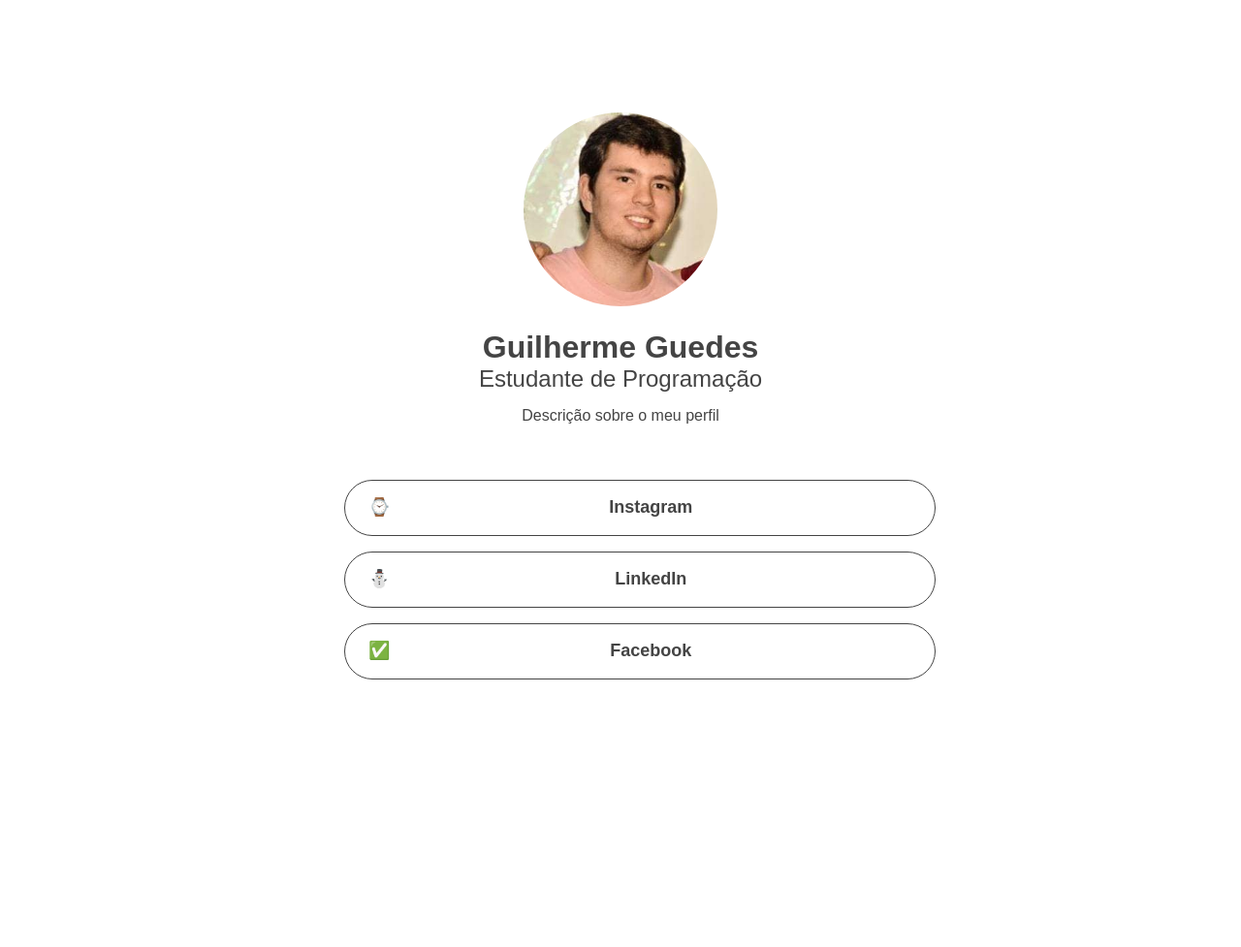
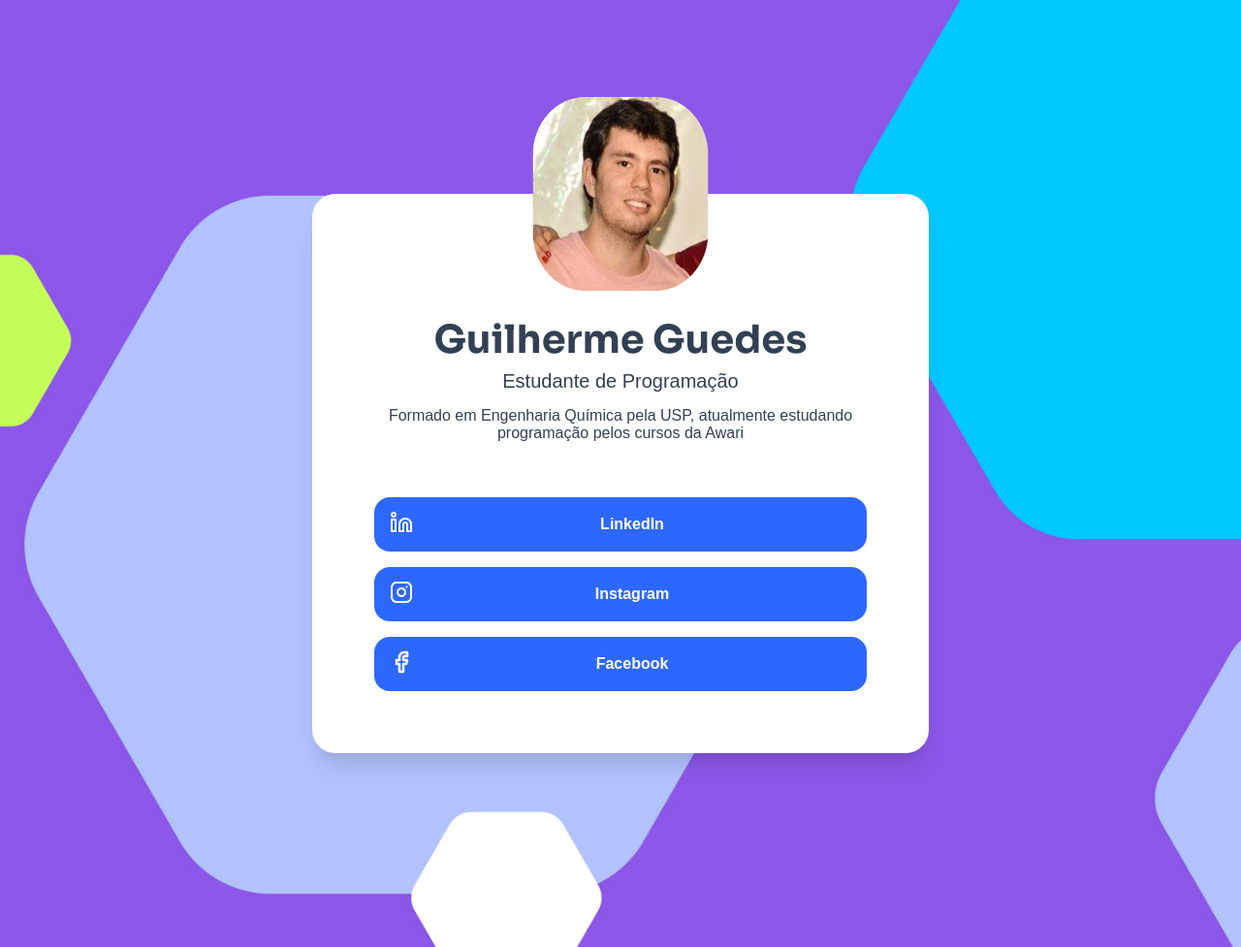
Before and after one commit to guilhermeocg/estudos, a plain HTML site: page index.html in a window 1280 px wide. Shown: the whole page at 97% size. Before the commit the page ends 800 px from the top, so only its background shows below. Drawn offline with Linux system fonts and the light colour scheme.

Commit message:
Meu Perfil 2.0

```diff
--- a/index.html
+++ b/index.html
@@ -5,7 +5,7 @@
     <meta name="viewport" content="width=device-width, initial-scale=1.0">
     <title>Meu Perfil</title>
     <meta name="description" content="Perfil e redes sociais de Guilherme Guedes">
-    <link rel="stylesheet" href="./styles/style.css">
+    <link rel="stylesheet" href="./styles/main.css">
     <link rel="stylesheet" href="./styles/normalize.css">
     <!-- Meta tags para redes sociais -->
     <meta property="og:title" content="Meu Perfil - Guilherme Guedes">
@@ -15,31 +15,52 @@
     <meta property="og:image:alt" content="Foto de Guilherme Guedes">
     <meta property="og:site_name" content="Perfil - Guilherme Guedes">
     <meta property="og:url" content="https://guilhermeocg.github.io/estudos/">
+    <link rel="preconnect" href="https://fonts.googleapis.com">
+    <link rel="preconnect" href="https://fonts.gstatic.com" crossorigin>
+    <link href="https://fonts.googleapis.com/css2?family=Sora:wght@700&display=swap" rel="stylesheet">
 </head>
 <body>
-    <div class="container">
+    <div class="full-center-center">
+        <!-- Caixa Branca -->
+        <div class="box">
 
-        <!--Seção superior-->
-        <div class="profile">
-            <div class="profile__header">
-                <img src="images/avatar.jpg" width="200px" alt="Foto de perfil">
+            <!-- Avatar ou Imagem de Perfil -->
+            <div class="box__avatar">
+                <img src="images/avatar.jpg" alt="Foto de perfil de Guilherme, cabelo loiro escuro, camiseta cor salmão">
+            </div>
+
+            <!-- Área de Títulos e Descrições -->
+            <div class="box__header">
                 <h1>Guilherme Guedes</h1>
                 <h2>Estudante de Programação</h2>
+                <p>Formado em Engenharia Química pela USP, atualmente estudando programação pelos cursos da Awari</p>
             </div>
 
-            <div class="profile__about">
-                <p>Descrição sobre o meu perfil</p>
+            <!-- Área de Conteúdo -->
+            <div class="box__content">
+                <ul class="link-list">
+                    <li>
+                        <a href="https://www.linkedin.com/in/guilhermeocg" target="_blank">
+                            <span><img src="images/icon_linkedin.svg" alt="Logo do LinkedIn"></span>
+                            <span>LinkedIn</span>
+                        </a>
+                    </li>
+                    <li>
+                        <a href="https://www.instagram.com/guilhermeocg" target="_blank">
+                            <span><img src="images/icon_instagram.svg" alt="Logo do Instagram"></span>
+                            <span>Instagram</span>
+                        </a>
+                    </li>
+                    <li>
+                        <a href="https://www.facebook.com/guilhermeocg" target="_blank">
+                            <span><img src="images/icon-facebook.svg" alt="Logo do Facebook"></span>
+                            <span>Facebook</span>
+                        </a>
+                    </li>
+                </ul>
             </div>
         </div>
 
-        <!--Seção de links-->
-        <div class="links">
-            <ul>
-                <li><a href="https://www.instagram.com/guilhermeocg" target="_blank"><span class="emoji">&#8986;</span> <span class="links__item">Instagram</span></a></li>
-                <li><a href="https://www.linkedin.com/in/guilhermeocg" target="_blank"><span class="emoji">&#9924;</span> <span class="links__item">LinkedIn</span></a></li>
-                <li><a href="https://www.facebook.com/guilhermeocg" target="_blank"><span class="emoji">&#9989;</span> <span class="links__item">Facebook</span></a></li>
-            </ul>
-        </div>
     </div>
 </body>
 </html>
--- /dev/null
+++ b/styles/main.css
@@ -0,0 +1,128 @@
+html * {
+    box-sizing: border-box;
+}
+
+html, body {
+    margin: 0;
+    padding: 0;
+    font-family: Arial, Helvetica, sans-serif;
+    min-height: 100vh;
+    min-width: 100%;
+}
+
+html {
+    background-image: url(../images/background.jpg);
+    background-repeat: no-repeat;
+    background-size: cover;
+}
+
+.full-center-center {
+    display: flex;
+    padding: 0 20px;
+    min-width: 100%;
+    min-height: 100vh;
+    align-items: center;
+    justify-content: center;
+}
+
+.box {
+    width: 100%;
+    height: 100%;
+    padding: 64px;
+    display: block;
+    margin: 200px 0;
+    max-width: 636px;
+    position: relative;
+    padding-top: 128px;
+    border-radius: 24px;
+    background-color: #ffffff;
+    box-shadow: 0px 20px 25px -5px rgba(0, 0, 0, 0.1), 0px 10px 10px -5px rgba(0, 0, 0, 0.04);
+}
+
+.box__avatar img {
+    border-radius: 30%;
+    left: 50%;
+    top: -100px;
+    width: 181px;
+    height: 200px;
+    position: absolute;
+    transform: translateX(-50%);
+}
+
+.box__header {
+    text-align: center;
+    margin-bottom: 56px;
+}
+
+.box__header h1 {
+    color: #324054;
+    font-size: 40px;
+    font-weight: 700;
+    font-family: Sora;
+    margin: 0;
+    margin-bottom: 8px;
+}
+
+.box__header h2 {
+    font-size: 20px;
+    margin: 0;
+    color: #324054;
+    font-weight: 400;
+    margin-bottom: 15px;
+}
+
+.box__header p {
+    margin: 0;
+    font-size: 16px;
+    color: #324054;
+}
+
+.link-list {
+    list-style: none;
+    margin: 0;
+    padding: 0;
+}
+
+.link-list li {
+    border-radius: 16px;
+    background-color: #2D68FE;
+    height: 56px;
+    margin-bottom: 16px;
+    padding: 0 16px;
+}
+
+.link-list li:hover {
+    background-color: #324054;
+}
+
+.link-list li a {
+    width: 100%;
+    display: flex;
+    height: 100%;
+    color: #ffffff;
+    text-decoration: none;
+    align-items: center;
+    font-weight: 600;
+    font-size: 16px;
+    justify-content: space-between;
+}
+
+.link-list li a span:last-child {
+    text-align: center;
+    width: 100%;
+}
+
+.link-list li:last-child {
+    margin: 0;
+}
+
+@media screen and (max-width: 480px) {
+    .box {
+        padding: 40px;
+        padding-top: 140px;
+    }
+
+    .box__header h1 {
+        font-size: 32px;
+    }
+}
--- a/styles/style.css
+++ /dev/null
@@ -1,95 +0,0 @@
-/* Iniciando meu primeiro arquivo CSS */
-
-body {
-    color: #444;
-    background: #fff;
-    min-height: 100vh;
-    font-family: Arial, Helvetica, sans-serif;
-}
-
-.container {
-    max-width: 650px;
-    margin-left: auto;
-    margin-right: auto;
-    padding: 16px;
-}
-
-.destaque {
-    color: red;
-}
-
-a.destaque {
-    color: blue;
-}
-
-.profile {
-    margin-top: 100px;
-    margin-bottom: 56px;
-}
-
-.profile__header img {
-    width: 200px;
-    height: 200px;
-    object-fit: cover;
-    border-radius: 100%;
-    display: block;
-    margin: 0 auto 24px auto;
-}
-
-.profile__header h2 {
-    font-weight: 400;
-}
-
-.profile__header h1, .profile__header h2 {
-    margin: 0;
-}
-
-.profile__header, .profile__about {
-    text-align: center;
-}
-
-.profile__about div {
-    background-color: #8d5fe9;
-    padding: 16px;
-    margin: 10px;
-}
-
-.profile__about .destaque {
-    color: white;
-}
-
-.links ul {
-    list-style: none;
-}
-
-.links a {
-    display: flex;
-    height: 56px;
-    border: solid #444 1px;
-    border-radius: 35px;
-    text-decoration: none;
-    padding: 0 24px;
-    align-items: center;
-    justify-content: center;
-    margin-bottom: 16px;
-    color: #444;
-    font-weight: 600;
-    font-size: 18px;
-}
-
-.links a:hover {
-    border: solid #fff 1px;
-    color: #fff;
-    background-color: #8d5fe9;
-}
-
-.links__item {
-    width: 100%;
-    text-align: center;
-}
-
-@media screen and (max-width: 720px) {
-    .profile__about {
-        font-size: 20px;
-    }
-}
```
Also changed, not shown: images/background.jpg (added), images/icon-facebook.svg (added), images/icon_instagram.svg (added), images/icon_linkedin.svg (added).
